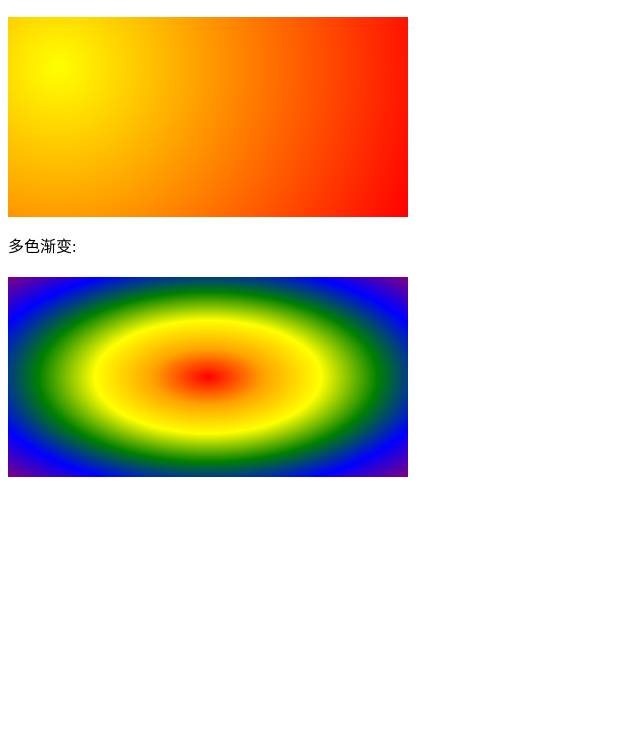
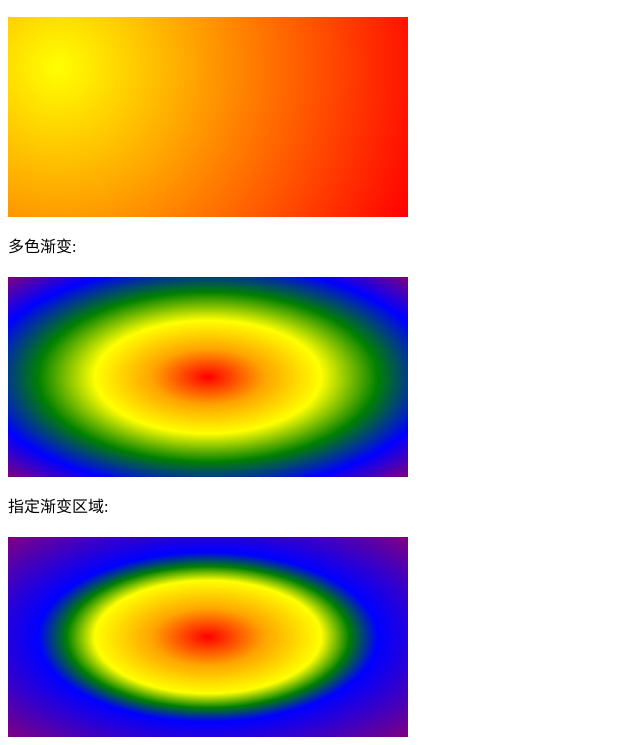
Before and after one commit to ZCreturn0/thoughts, a plain HTML site: page css/径向渐变.html in a window 1280 px wide. Shown: the part 2003-2748 px from the top of the page, without its empty margins (0-640 px from the left). Before the commit the page ends 2488 px from the top, so only its background shows below. Drawn offline with Linux system fonts and the light colour scheme.

Commit message:
指定渐变区域

```diff
--- a/css/径向渐变.html
+++ b/css/径向渐变.html
@@ -56,6 +56,10 @@
         .mutiColor{
             background: radial-gradient(red, orange, yellow, green, blue, purple);
         }
+        /* 指定渐变区域 */
+        .mutiColorRange{
+            background: radial-gradient(red, orange 20%, yellow 40%, green 50%, blue 60%, purple);
+        }
     </style>
 </head>
 <body>
@@ -76,5 +80,7 @@
     <div class="box circleEnd3"></div>
     <p>多色渐变:</p>
     <div class="box mutiColor"></div>
+    <p>指定渐变区域:</p>
+    <div class="box mutiColorRange"></div>
 </body>
 </html>
```
